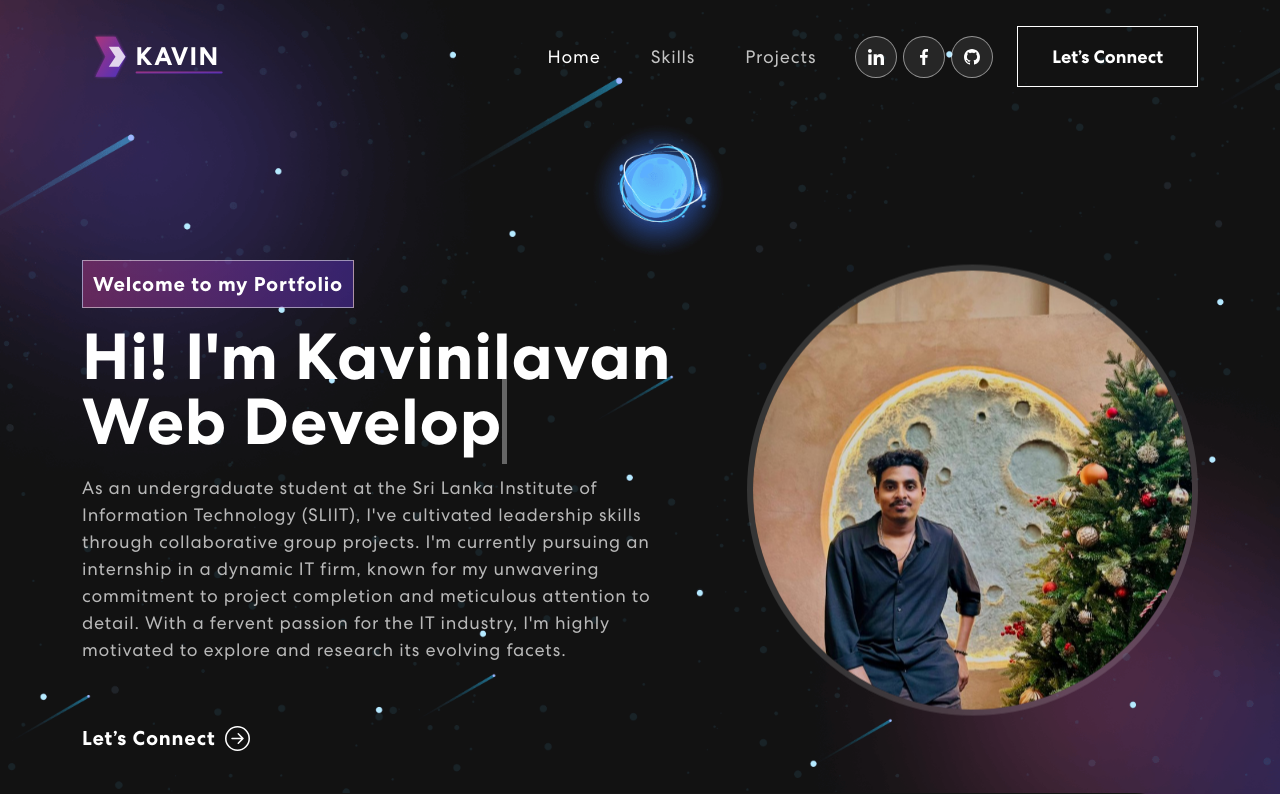
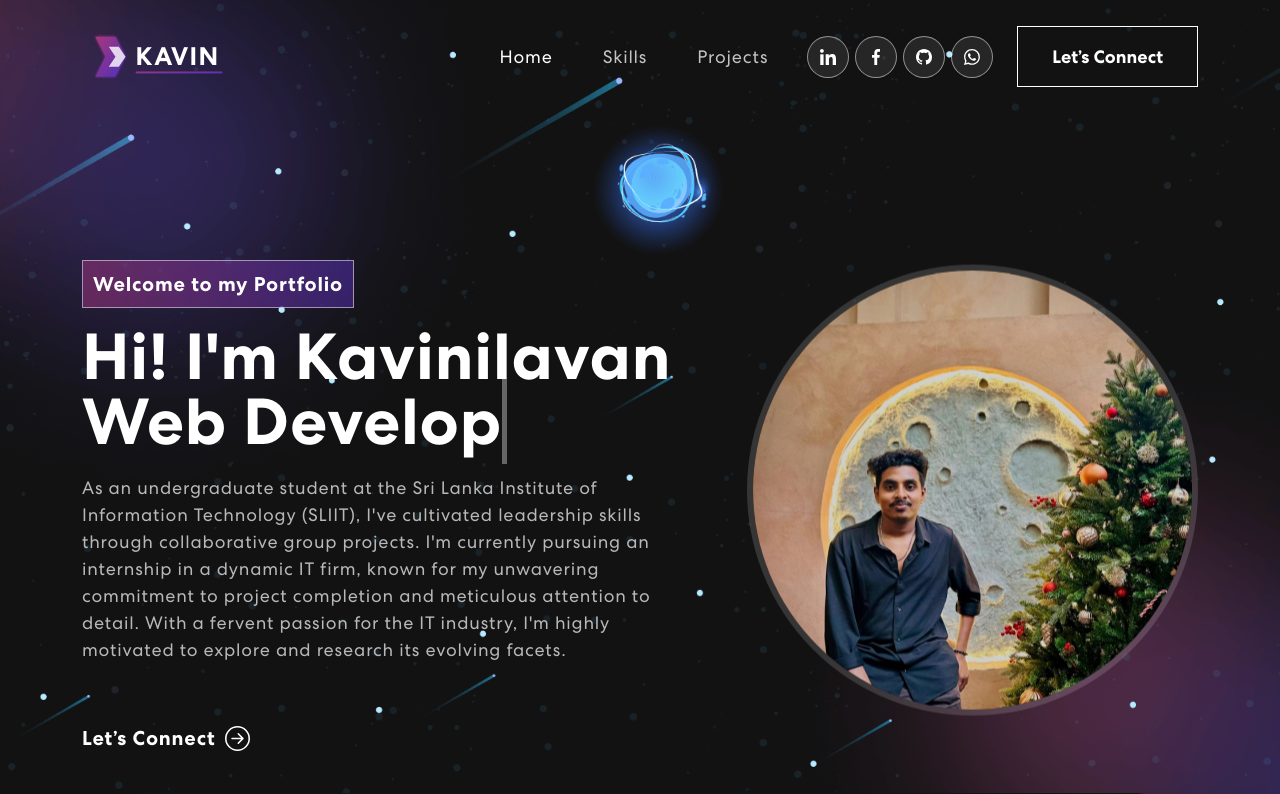
Before and after one commit to Kavinilavan1221/Kavinilavan-portfolio, a React (Create React App) app: page / in a window 1280 px wide. Shown: the top 794 px of the page. Built offline with nearby package versions, Linux system fonts and the light colour scheme.

Commit message:
whatsup function add

```diff
--- a/src/components/Footer.js
+++ b/src/components/Footer.js
@@ -4,6 +4,7 @@ import { Logo } from "./Logo";
 import navIcon1 from "../assets/img/nav-icon1.svg";
 import navIcon2 from "../assets/img/nav-icon2.svg";
 import navIcon3 from "../assets/img/nav-icon3.svg";
+import WhatsAppIcon from "../assets/img/whatsapp-icon.svg";
 
 export const Footer = () => {
   return (
@@ -19,6 +20,7 @@ export const Footer = () => {
               <a href="https://www.linkedin.com/in/uthayarasa-kavinilavan/" target="_blank"><img src={navIcon1} alt="Icon" /></a>
               <a href="https://web.facebook.com/uthayarasa.kavinilavan" target="_blank"><img src={navIcon2} alt="Icon" /></a>
               <a href="https://github.com/Kavinilavan1221" target="_blank"><img src={navIcon3} alt="Icon" /></a>
+              <a href="https://wa.me/94765553365" target="_blank"><img src={WhatsAppIcon} alt="Icon" /></a>
             </div>
             <p>Copyright 2026. All Rights Reserved</p>
           </Col>
--- a/src/components/NavBar.js
+++ b/src/components/NavBar.js
@@ -4,6 +4,7 @@ import { Logo } from "./Logo";
 import navIcon1 from '../assets/img/nav-icon1.svg';
 import navIcon2 from '../assets/img/nav-icon2.svg';
 import navIcon3 from '../assets/img/nav-icon3.svg';
+import WhatsAppIcon from '../assets/img/whatsapp-icon.svg';
 import { HashLink } from 'react-router-hash-link';
 import {
   BrowserRouter as Router
@@ -53,6 +54,7 @@ export const NavBar = () => {
                 <a href="https://www.linkedin.com/in/uthayarasa-kavinilavan/" target="_blank"><img src={navIcon1} alt="" /></a>
                 <a href="https://web.facebook.com/uthayarasa.kavinilavan" target="_blank"><img src={navIcon2} alt="" /></a>
                 <a href="https://github.com/Kavinilavan1221" target="_blank"><img src={navIcon3} alt="" /></a>
+                <a href="https://wa.me/94765553365" target="_blank"><img src={WhatsAppIcon} alt="" /></a>
               </div>
               <HashLink to='#connect'>
                 <button className="vvd"><span>Let’s Connect</span></button>
```
Also changed, not shown: src/assets/img/whatsapp-icon.svg (added).
